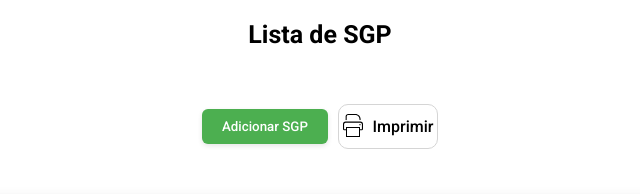
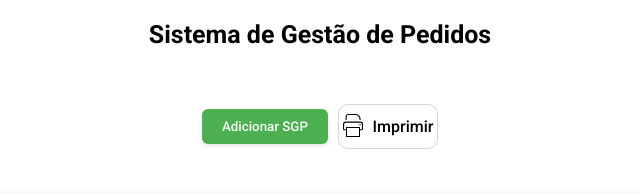
Before and after one commit to luishcsantos/TCC_Sistema_Estoque, a Flask app: page /sgp in a window 1280 px wide. Shown: the part 59-253 px from the top of the page, without its empty margins (320-960 px from the left). Run offline with Flask 3, Linux system fonts and the light colour scheme; the visitor is signed in with stand-in values (Sample User, id 1); data that the repository does not hold is empty.

Commit message:
Modificado título da página

```diff
--- a/templates/sgp.html
+++ b/templates/sgp.html
@@ -103,7 +103,7 @@
   </header>
   <main style="padding: 2rem;">
     <div class="pagina-de-sgp">
-      <h2 style="text-align: center;">Lista de SGP</h2>
+      <h2 style="text-align: center;">Sistema de Gestão de Pedidos</h2>
     </div>
     {% if error %}
     <div class="alert alert-danger">{{ error }}</div>
```
